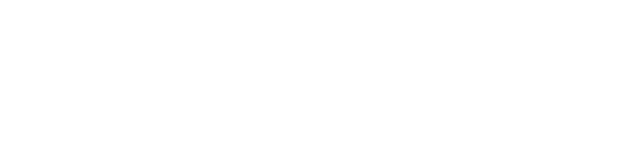
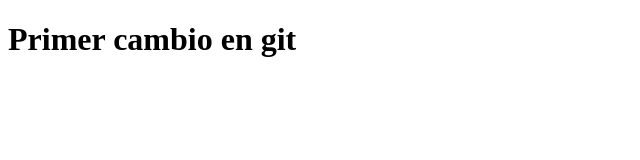
Before and after one commit to Fer2345Romero/ProyectoX, a plain HTML site: page index.html in a window 1280 px wide. Shown: the whole page, without its empty margins (0-640 px from the left). Drawn offline with Linux system fonts and the light colour scheme.

Commit message:
Primer cambio

```diff
--- a/index.html
+++ b/index.html
@@ -6,6 +6,6 @@
     <title>Document</title>
 </head>
 <body>
-
+    <h1>Primer cambio en git</h1>
 </body>
 </html>
```
